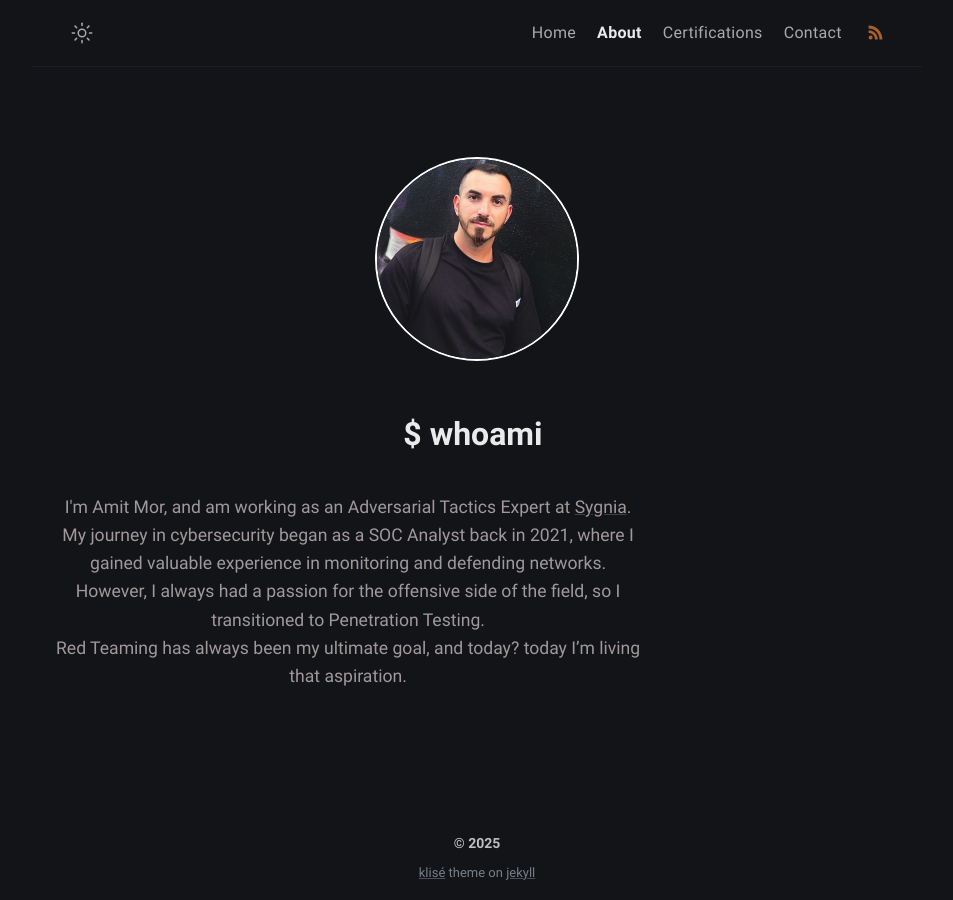
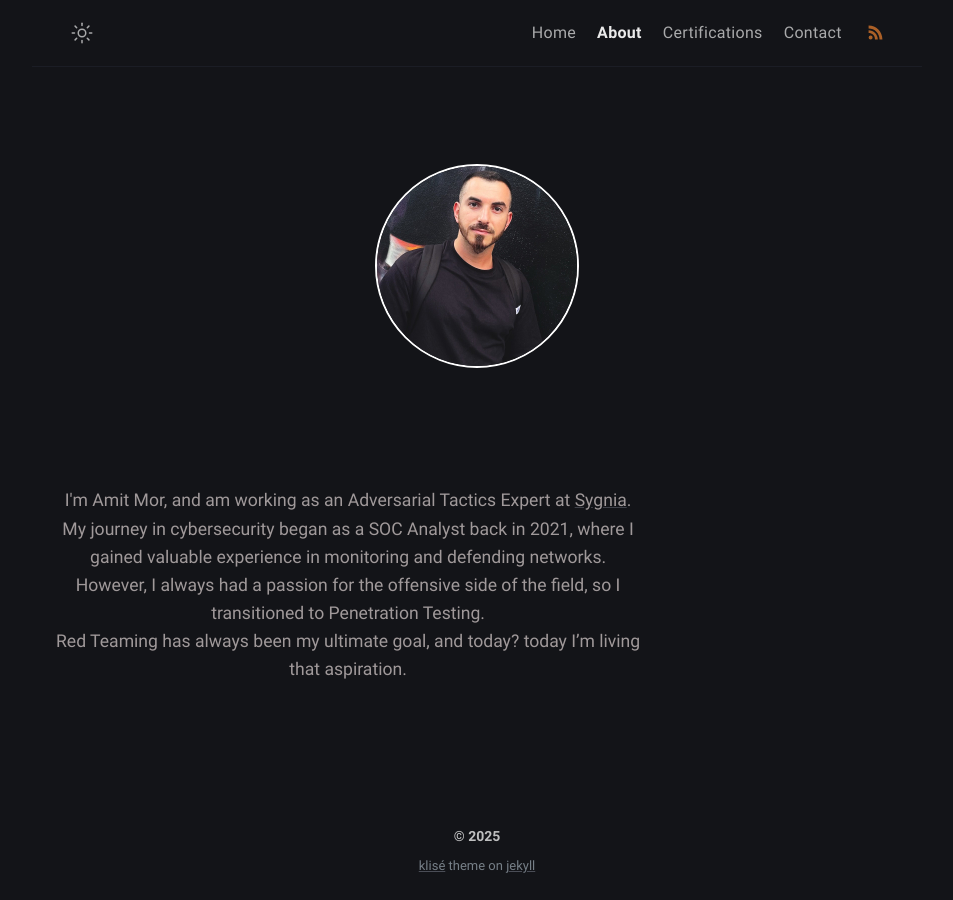
Before and after one commit to Extravenger/extravenger.github.io, a Jekyll site: the page built from about.md, in a window 1280 px wide. Shown: the whole page, without its empty margins (163-1116 px from the left). Built offline with Jekyll 4.4.1, drawn with Linux system fonts in a browser that asks for light colours.

Commit message:
Update about.html

```diff
--- a/_layouts/about.html
+++ b/_layouts/about.html
@@ -98,7 +98,7 @@
 
     /* Typing effect */
     .text::before {
-      content: "$ whoami";
+      content: "";
       display: inline-block;
       overflow: hidden;
       white-space: nowrap;
@@ -117,8 +117,10 @@
     /* Blinking cursor */
     .cursor {
       display: inline-block;
+      line-height: 1;
+      margin-left: 2px;
+      vertical-align: 0.7em;
       animation: blink 0.7s step-end infinite;
-      vertical-align: 0.7em;
     }
 
     @keyframes blink {
@@ -132,7 +134,6 @@
       opacity: 0;
       transform: translateX(-100%);
       animation: slideIn 1s ease-out 4s forwards;
-      vertical-align: -0.5em;
     }
 
     @keyframes slideIn {
```
